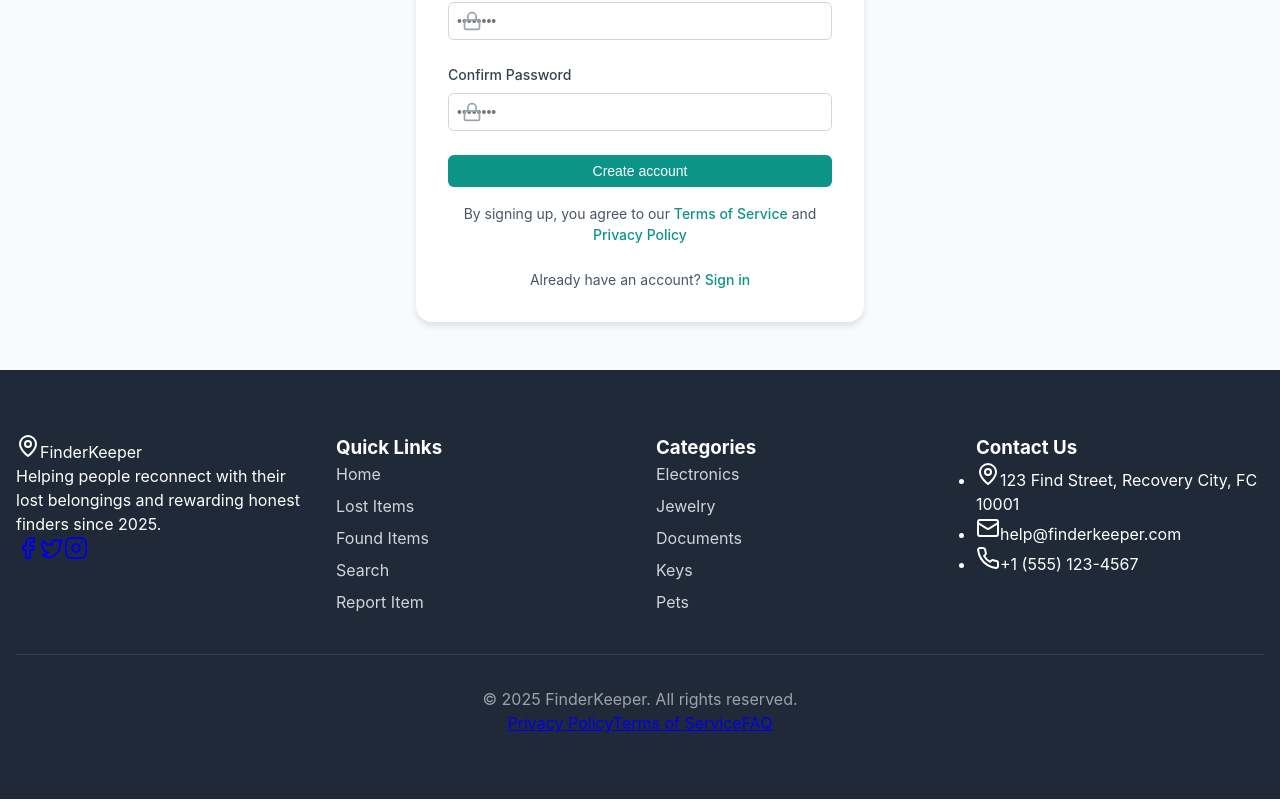
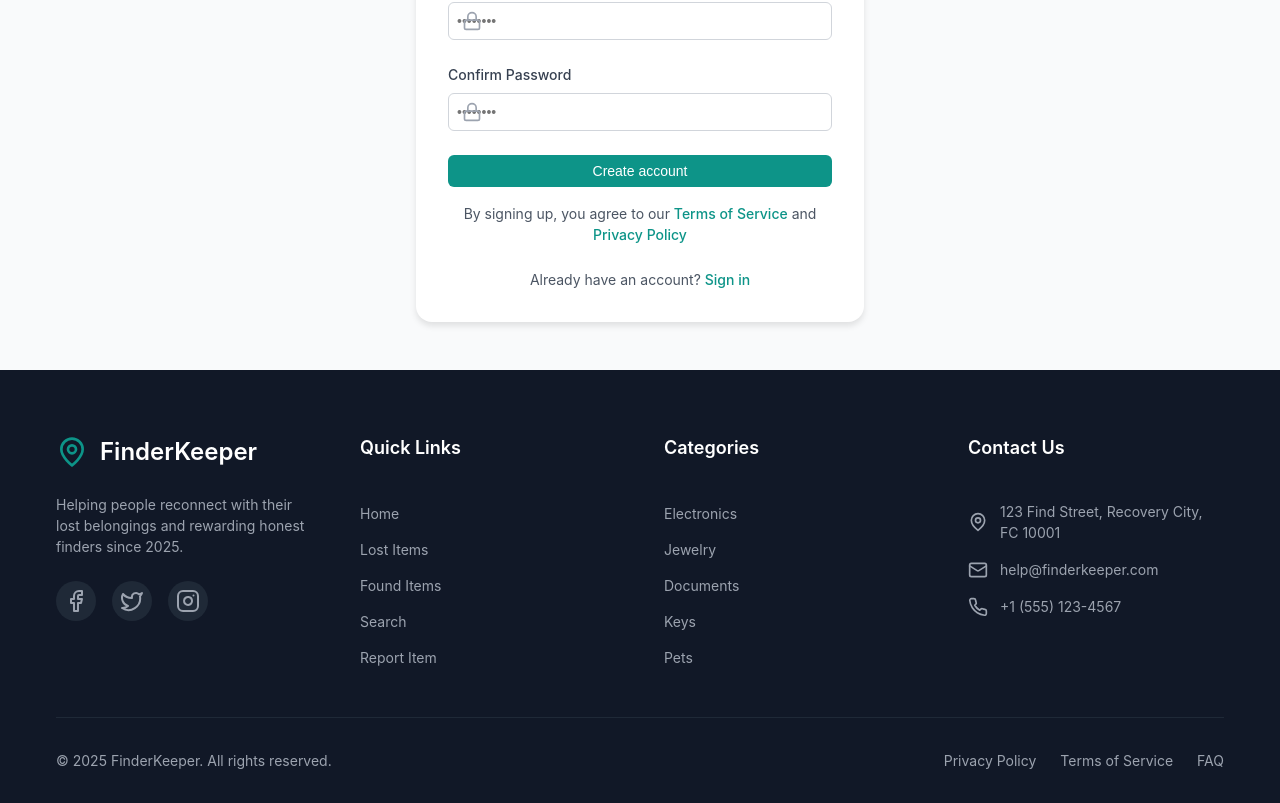
Before and after one commit to anandkanishkZ/finder, a React (Vite) app: page /register in a window 1280 px wide. Shown: the part 547-1350 px from the top of the page. Built offline with nearby package versions, Linux system fonts and the light colour scheme; no server answers; the database is empty.

Commit message:
Update footer styles

```diff
--- a/src/index.css
+++ b/src/index.css
@@ -27,6 +27,9 @@ body {
   font-family: -apple-system, BlinkMacSystemFont, "Segoe UI", Roboto, "Helvetica Neue", Arial, sans-serif;
   line-height: 1.5;
   color: var(--gray-900);
+  min-height: 100vh;
+  display: flex;
+  flex-direction: column;
 }
 
 .container {
@@ -164,6 +167,178 @@ body {
 @media (min-width: 1280px) {
   .grid-cols-4 {
     grid-template-columns: repeat(4, 1fr);
+  }
+}
+
+/* Footer Styles */
+.footer {
+  background-color: var(--gray-900);
+  color: var(--white);
+  padding: 4rem 0 2rem;
+  margin-top: auto;
+}
+
+.footer-content {
+  max-width: 1200px;
+  margin: 0 auto;
+  padding: 0 1rem;
+}
+
+.footer-grid {
+  display: grid;
+  grid-template-columns: repeat(auto-fit, minmax(250px, 1fr));
+  gap: 3rem;
+  margin-bottom: 3rem;
+}
+
+.footer-section {
+  display: flex;
+  flex-direction: column;
+  gap: 1.5rem;
+}
+
+.footer-logo {
+  display: flex;
+  align-items: center;
+  gap: 0.75rem;
+  color: var(--white);
+}
+
+.footer-logo-icon {
+  width: 2rem;
+  height: 2rem;
+  color: var(--primary-color);
+}
+
+.footer-logo-text {
+  font-size: 1.5rem;
+  font-weight: 600;
+}
+
+.footer-description {
+  color: var(--gray-400);
+  font-size: 0.875rem;
+  line-height: 1.5;
+}
+
+.footer-social {
+  display: flex;
+  gap: 1rem;
+}
+
+.footer-social-link {
+  display: flex;
+  align-items: center;
+  justify-content: center;
+  width: 2.5rem;
+  height: 2.5rem;
+  background-color: var(--gray-800);
+  border-radius: 9999px;
+  color: var(--gray-400);
+  transition: all 0.2s;
+}
+
+.footer-social-link:hover {
+  background-color: var(--gray-700);
+  color: var(--white);
+}
+
+.footer-title {
+  color: var(--white);
+  font-size: 1.125rem;
+  font-weight: 600;
+  margin-bottom: 1rem;
+}
+
+.footer-links {
+  list-style: none;
+  display: flex;
+  flex-direction: column;
+  gap: 0.75rem;
+}
+
+.footer-link {
+  color: var(--gray-400);
+  text-decoration: none;
+  font-size: 0.875rem;
+  transition: color 0.2s;
+}
+
+.footer-link:hover {
+  color: var(--white);
+}
+
+.footer-contact {
+  list-style: none;
+  display: flex;
+  flex-direction: column;
+  gap: 1rem;
+}
+
+.footer-contact-item {
+  display: flex;
+  align-items: center;
+  gap: 0.75rem;
+  color: var(--gray-400);
+  font-size: 0.875rem;
+}
+
+.footer-contact-icon {
+  width: 1.25rem;
+  height: 1.25rem;
+  flex-shrink: 0;
+}
+
+.footer-bottom {
+  border-top: 1px solid var(--gray-800);
+  padding-top: 2rem;
+}
+
+.footer-bottom-content {
+  display: flex;
+  justify-content: space-between;
+  align-items: center;
+  flex-wrap: wrap;
+  gap: 1rem;
+}
+
+.footer-copyright {
+  color: var(--gray-400);
+  font-size: 0.875rem;
+}
+
+.footer-bottom-links {
+  display: flex;
+  gap: 1.5rem;
+}
+
+.footer-bottom-link {
+  color: var(--gray-400);
+  text-decoration: none;
+  font-size: 0.875rem;
+  transition: color 0.2s;
+}
+
+.footer-bottom-link:hover {
+  color: var(--white);
+}
+
+@media (max-width: 768px) {
+  .footer {
+    padding: 3rem 0 1.5rem;
+  }
+
+  .footer-grid {
+    gap: 2rem;
+  }
+
+  .footer-bottom-content {
+    flex-direction: column;
+    text-align: center;
+  }
+
+  .footer-bottom-links {
+    justify-content: center;
   }
 }
 
@@ -459,39 +634,3 @@ body {
   border-radius: 50%;
   color: var(--primary-color);
 }
-
-/* Footer */
-.footer {
-  background: var(--gray-800);
-  color: var(--white);
-  padding: 4rem 0;
-}
-
-.footer-grid {
-  display: grid;
-  grid-template-columns: repeat(auto-fit, minmax(200px, 1fr));
-  gap: 2rem;
-}
-
-.footer-links {
-  list-style: none;
-}
-
-.footer-link {
-  color: var(--gray-300);
-  text-decoration: none;
-  margin-bottom: 0.5rem;
-  display: block;
-}
-
-.footer-link:hover {
-  color: var(--white);
-}
-
-.footer-bottom {
-  border-top: 1px solid var(--gray-700);
-  margin-top: 2rem;
-  padding-top: 2rem;
-  text-align: center;
-  color: var(--gray-400);
-}
```
